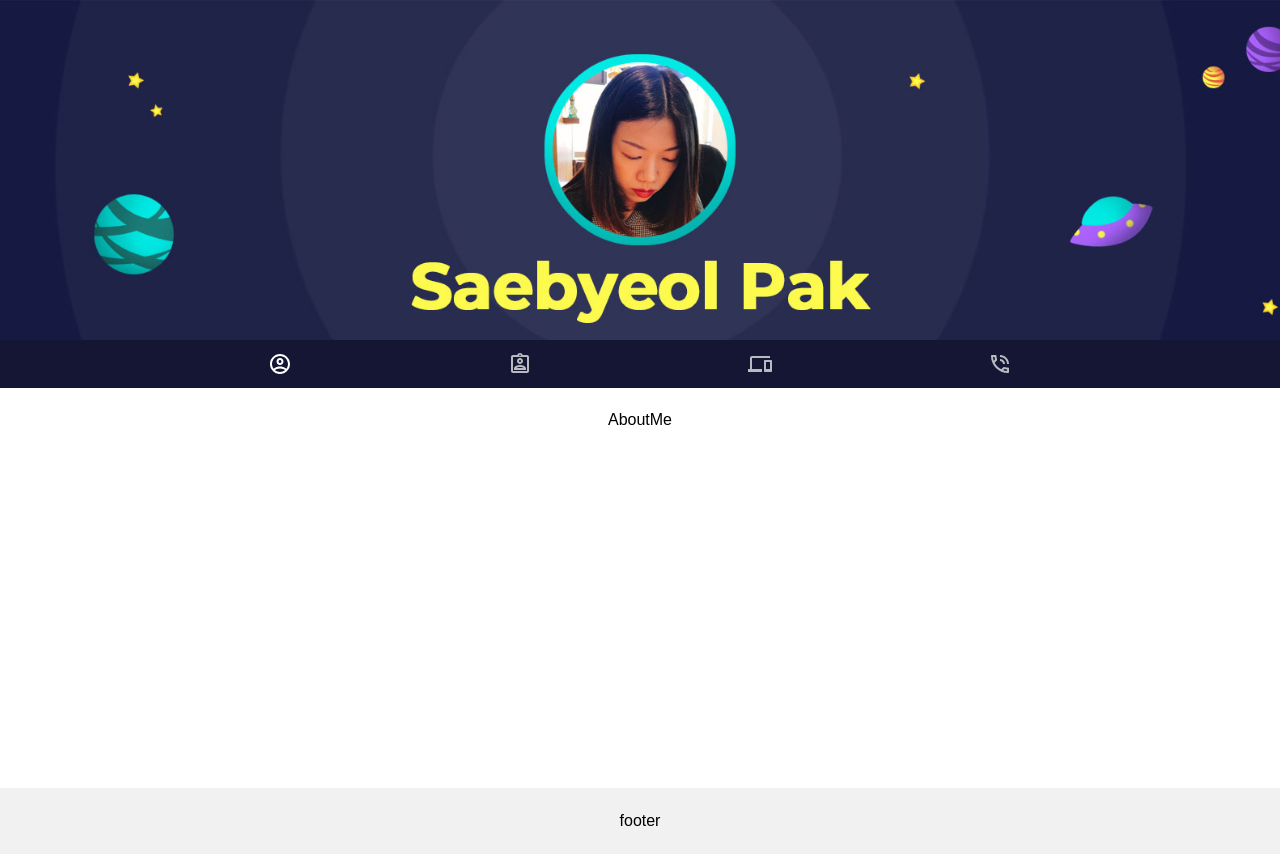
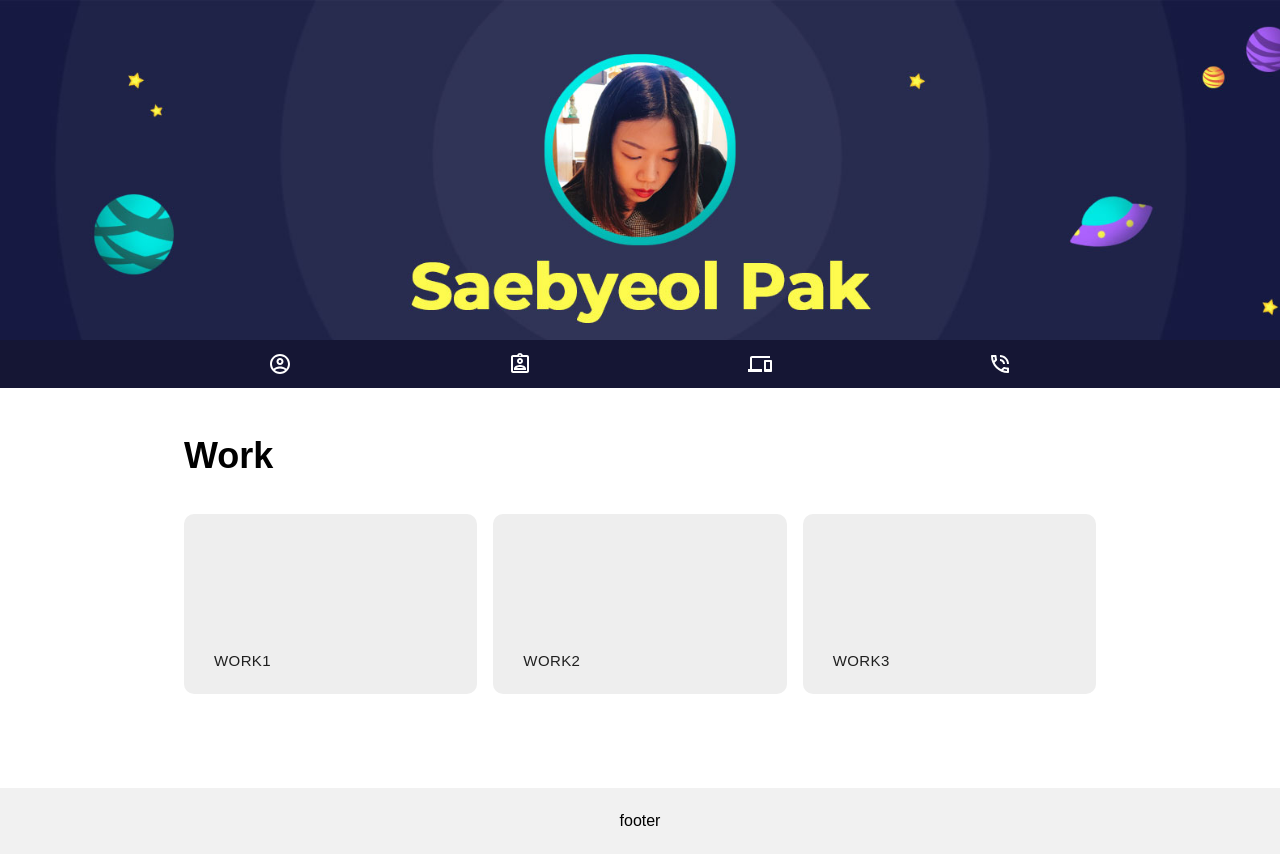
Before and after one commit to saepak/portfolio, a React (Create React App) app: page /Work in a window 1280 px wide. Built offline with nearby package versions, Linux system fonts and the light colour scheme.

Commit message:
added router

```diff
--- a/package.json
+++ b/package.json
@@ -12,6 +12,7 @@
     "material-ui-icons": "^1.0.0-beta.36",
     "react": "^16.13.1",
     "react-dom": "^16.13.1",
+    "react-router-dom": "^5.2.0",
     "react-scripts": "3.4.3"
   },
   "scripts": {
--- a/src/App.css
+++ b/src/App.css
@@ -76,7 +76,7 @@ table th, table td { vertical-align:middle; }
   font-weight: bold;
   font-size: 36px;
   text-align: left;
-  padding: 30px 0 40px 0;
+  padding: 50px 0 40px 0;
 }
 
 
@@ -116,17 +116,32 @@ table th, table td { vertical-align:middle; }
   width: 960px;
   margin: 0 auto;
   height: 48px;
+  display: flex;
+  justify-content: space-evenly;
 }
 
-.tabStyle {
-  width: 25%;
-  text-align: center;
+@media screen and ( max-width: 960px) {
+  .navWrap .navigation {
+    width: 100%;
+  }
 }
 
-.MuiPaper-elevation4 {
-  box-shadow: 0 0 0!important;
+.navWrap .navigation li {
+  width: 25%;
+  color: white;
 }
 
+.navWrap .navigation li button {
+  width: 100%;
+  box-sizing: border-box;
+  padding-top: 12px;
+}
+
+.navWrap .navigation li a {
+  display: inline-block;
+  width: 100%;
+  height: 100%;
+}
 
 /***  Work ***/
 
@@ -144,9 +159,22 @@ table th, table td { vertical-align:middle; }
   height: 180px!important;
   box-sizing: border-box;
   text-align: left;
+  position: relative;
+}
+
+.workItem .workItemBg {
+  position: absolute;
+  top: 0;
+  bottom: 0;
+  z-index: 99;
+  border-radius: 20px;
 }
 
 .workItem .workItemTitle {
+  position: absolute;
+  bottom: 20px;
+  left: 30px;
+  z-index: 999;
   font-size: 15px;
   font-family: 'Montserrat', sans-serif!important;
   padding: 100px 0 0 0;
--- a/src/App.js
+++ b/src/App.js
@@ -1,16 +1,37 @@
 import React from 'react';
 import './App.css';
 import Nav from './components/layout/Nav'
+import AboutMe from './components/contents/AboutMe'
+import Resume from './components/contents/Resume'
+import Work from './components/contents/Work'
+import Contact from './components/contents/Contact'
 import Header from './components/layout/Header'
 import Footer from './components/layout/Footer'
+import {BrowserRouter as Router, Switch, Route} from 'react-router-dom'
 
 const App = () => {
   return (
-    <div className="App">
-        <Header />
-        <Nav />
-        <Footer />
-    </div>
+    <Router>
+      <div className="App">
+          <Header />
+          <Nav />
+          <Switch>
+            <Router path="/AboutMe" component={AboutMe}>
+              <AboutMe/>
+            </Router>
+            <Router path="/Resume" component={Resume}>
+              <Resume/>
+            </Router>
+            <Router path="/Work" component={Work}>
+              <Work/>
+            </Router>
+            <Router path="/Contact" component={Contact}>
+              <Contact/>
+            </Router>
+          </Switch>
+          <Footer />
+      </div>
+    </Router>
   );
 }
 
--- a/src/components/contents/AboutMe.js
+++ b/src/components/contents/AboutMe.js
@@ -1,12 +1,14 @@
-import { Typography } from '@material-ui/core'
+import { Container } from '@material-ui/core'
 import React from 'react'
 
 
 const AboutMe = () => {
     return (
-        <div className="aboutMeBox">
-            <span>AboutMe</span><br></br>
-        </div>
+        <Container className="subBox" maxWidth="md">
+            <div className="aboutMeBox">
+                <span>AboutMe</span><br></br>
+            </div>
+        </Container>
     )
 }
 
--- a/src/components/contents/Contact.js
+++ b/src/components/contents/Contact.js
@@ -1,10 +1,13 @@
 import React from 'react'
+import { Container } from '@material-ui/core'
 
 const Contact = () => {
     return (
-        <div className="contactBox">
-            Contact
-        </div>
+        <Container className="subBox" maxWidth="md">
+            <div className="contactBox">
+                Contact
+            </div>
+        </Container>
     )
 }
 
--- a/src/components/contents/Data.js
+++ b/src/components/contents/Data.js
@@ -2,33 +2,33 @@
 export let Data = [
     {
         id:2,
-        imgtitle: 'school',
-        src: require('./../../img/header.jpeg'),
-        alt:'school',
+        imgtitle: 'school1',
+        src: require('./../../img/work_bg.jpg'),
+        alt:'school1',
         title:'Work1',
         skill:'PHP, HTML, CSS, Responsive Web',
         href:"https://www.school.com",
-        desc:"My role and resposibility"
+        desc:"My role and resposibility1"
       },
       {
         id:2,
-        imgtitle: 'school',
-        src: require('./../../img/header.jpeg'),
-        alt:'school',
+        imgtitle: 'school2',
+        src: require('./../../img/work_bg.jpg'),
+        alt:'school2',
         title:'Work2',
         skill:'PHP, HTML, CSS, Responsive Web',
         href:"https://www.school.com",
-        desc:"My role and resposibility"
+        desc:"My role and resposibility2"
       },
       {
         id:3,
-        imgtitle: 'school',
-        src: require('./../../img/header.jpeg'),
-        alt:'school',
+        imgtitle: 'school3',
+        src: require('./../../img/work_bg.jpg'),
+        alt:'school3',
         title:'Work3',
         skill:'PHP, HTML, CSS, Responsive Web',
         href:"https://www.school.com",
-        desc:"My role and resposibility"
+        desc:"My role and resposibility3"
       },
 
 ]
--- a/src/components/contents/Resume.js
+++ b/src/components/contents/Resume.js
@@ -1,10 +1,13 @@
 import React from 'react'
+import { Container } from '@material-ui/core'
 
 const Resume = () => {
     return (
-        <div className="resumeBox">
-            Resume
-        </div>
+        <Container className="subBox" maxWidth="md">
+            <div className="resumeBox">
+                Resume
+            </div>
+        </Container>
     )
 }
 
--- a/src/components/contents/Work.js
+++ b/src/components/contents/Work.js
@@ -1,12 +1,15 @@
-import React,{useState} from 'react'
-import { Grid, Button, Typography } from '@material-ui/core';
+import React,{ useState } from 'react'
+import { makeStyles, Container, Grid, Button, Typography, Modal } from '@material-ui/core';
 import {Data} from './Data';
+
+
 
 const Work = () => {
 
     const [data, setData] = React.useState(Data);
 
     return (
+        <Container className="subBox" maxWidth="md">
             <div className="workBox">
                 <h1 className="subTitle">Work</h1>
                 <Grid container spacing={2}>
@@ -15,6 +18,7 @@ const Work = () => {
                         <Grid item xs={12} sm={4}>
                             <div className="workItem">
                                 <Button className="workItemBtn">
+                                    {/* <img className="workItemBg" src={item.src}/> */}
                                     <Typography class="workItemTitle">{item.title}</Typography>
                                 </Button>
                             </div>
@@ -22,6 +26,7 @@ const Work = () => {
                     ))}
                 </Grid>
             </div>
+        </Container>
     )
 }
 
--- a/src/components/layout/Header.js
+++ b/src/components/layout/Header.js
@@ -2,9 +2,7 @@ import React from 'react'
 
 const Header = () => {
     return (
-        <div className="headerBox">
-
-        </div>
+        <div className="headerBox"></div>
     )
 }
 
--- a/src/components/layout/Nav.js
+++ b/src/components/layout/Nav.js
@@ -1,100 +1,49 @@
 import React from 'react'
-import { makeStyles } from '@material-ui/core/styles';
-import PropTypes from 'prop-types';
-import { Container, AppBar, Paper, Tabs, Tab, Typography, Box } from '@material-ui/core';
+import { Link } from "react-router-dom";
+import { makeStyles, Container, AppBar, Paper, Tabs, Tab, Typography, Box, Button } from '@material-ui/core';
 import AccountCircleOutlinedIcon from '@material-ui/icons/AccountCircleOutlined';
 import AssignmentIndOutlinedIcon from '@material-ui/icons/AssignmentIndOutlined';
 import DevicesOutlinedIcon from '@material-ui/icons/DevicesOutlined';
 import PhoneInTalkOutlinedIcon from '@material-ui/icons/PhoneInTalkOutlined';
-import AboutMe from '../contents/AboutMe'
-import Contact from '../contents/Contact'
-import Resume from '../contents/Resume'
-import Work from '../contents/Work'
 
-const TabPanel = (props) => {
-    const { children, value, index, ...other } = props;
 
-    return (
-      <div
-        role="tabpanel"
-        hidden={value !== index}
-        id={`simple-tabpanel-${index}`}
-        aria-labelledby={`simple-tab-${index}`}
-        {...other}
-      >
-        {value === index && (
-          <Box p={3}>{children}</Box>
-        )}
-      </div>
-    );
-}
-
-TabPanel.propTypes = {
-    children: PropTypes.node,
-    index: PropTypes.any.isRequired,
-    value: PropTypes.any.isRequired,
-};
-
-const a11yProps = (index) => {
-    return {
-        id: `simple-tab-${index}`,
-        'aria-controls': `simple-tabpanel-${index}`,
-    };
-}
-
-const useStyles = makeStyles((theme) => ({
-    root: {
-        flexGrow: 1,
-    },
-    indicator: {
-        backgroundColor: '#151634'
-    }
-}));
 
 const Nav = () => {
 
-    const classes = useStyles();
-    const [value, setValue] = React.useState(0);
-
-    const handleChange = (event, newValue) => {
-      setValue(newValue);
-    };
-
     return (
         <div className="navWrap">
-
-            <div className="navBox">
-                <AppBar className="navigation" position="static">
-                    <Tabs
-                        value={value}
-                        indicatorColor="inherit"
-                        onChange={handleChange}
-                        className={classes.indicator}
-                    >
-                        <Tab className="tabStyle" icon={<AccountCircleOutlinedIcon />} {...a11yProps(0)}/>
-                        <Tab className="tabStyle" icon={<AssignmentIndOutlinedIcon />} {...a11yProps(1)} />
-                        <Tab className="tabStyle" icon={<DevicesOutlinedIcon />} {...a11yProps(2)} />
-                        <Tab className="tabStyle" icon={<PhoneInTalkOutlinedIcon />} {...a11yProps(3)} />
-
-                    </Tabs>
-                </AppBar>
-            </div>
-
-            <Container maxWidth="md" className="subBox">
-                <TabPanel value={value} index={0}>
-                    <AboutMe/>
-                </TabPanel>
-                <TabPanel value={value} index={1} >
-                    <Resume />
-                </TabPanel>
-                <TabPanel value={value} index={2}>
-                <Work />
-                </TabPanel>
-                <TabPanel value={value} index={3}>
-                <Contact />
-                </TabPanel>
-            </Container>
-
+            <nav className="navBox">
+                <ul className="navigation">
+                    <li>
+                        <Button>
+                            <Link to="/AboutMe">
+                                <AccountCircleOutlinedIcon style={{ color: 'white' }}/>
+                            </Link>
+                        </Button>
+                    </li>
+                    <li>
+                        <Button>
+                            <Link to="/Resume">
+                                <AssignmentIndOutlinedIcon style={{ color: 'white' }}/>
+                            </Link>
+                        </Button>
+                    </li>
+                    <li>
+                        <Button>
+                            <Link to="/Work">
+                                <DevicesOutlinedIcon style={{ color: 'white' }}/>
+                            </Link>
+                        </Button>
+                    </li>
+                    <li>
+                        <Button>
+                            <Link to="/Contact">
+                                <PhoneInTalkOutlinedIcon style={{ color: 'white' }}/>
+                            </Link>
+                        </Button>
+                    </li>
+                </ul>
+            </nav>
         </div>
     )
 }
```
Also changed, not shown: src/components/layout/Nav copy.js (added, +102 -0 lines), src/img/work_bg.jpg (added), 1 other file (tests, documents, lock files or other folders). Lines whose indentation alone changed are shown as unchanged.
